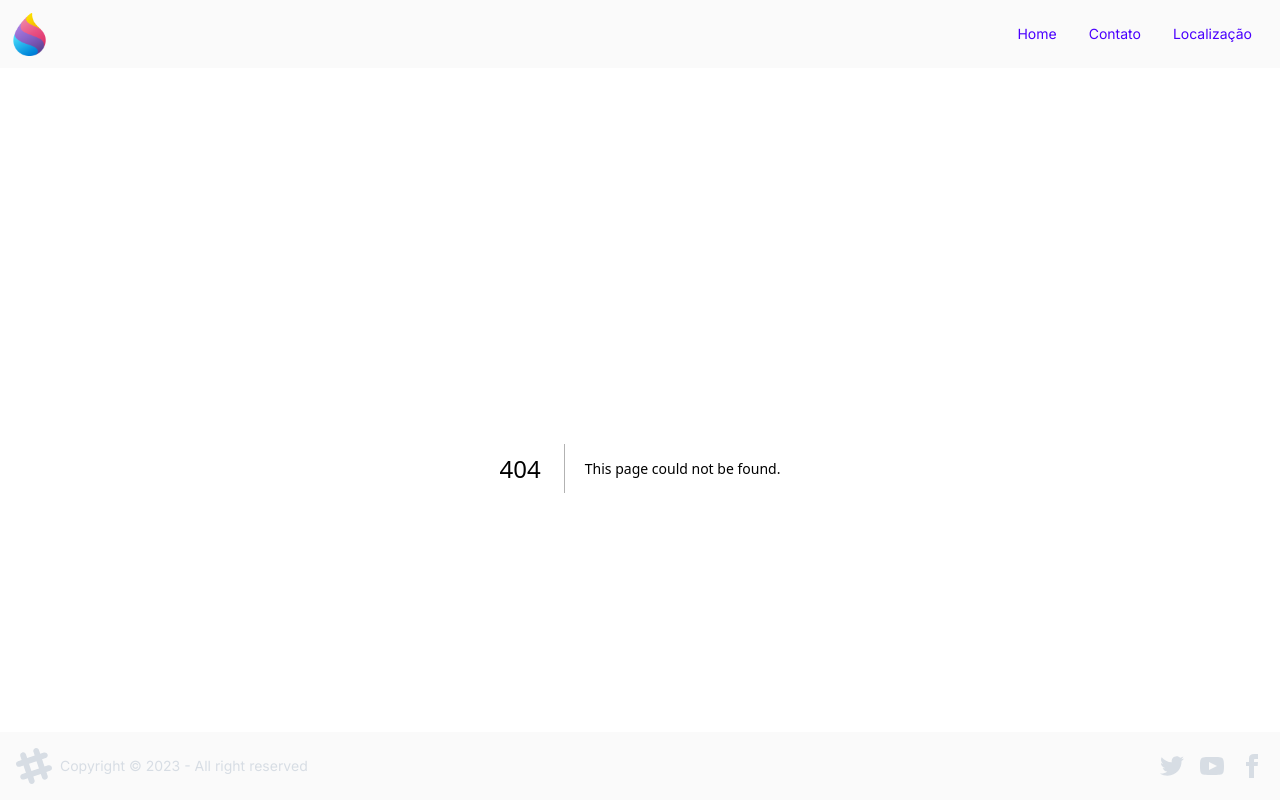
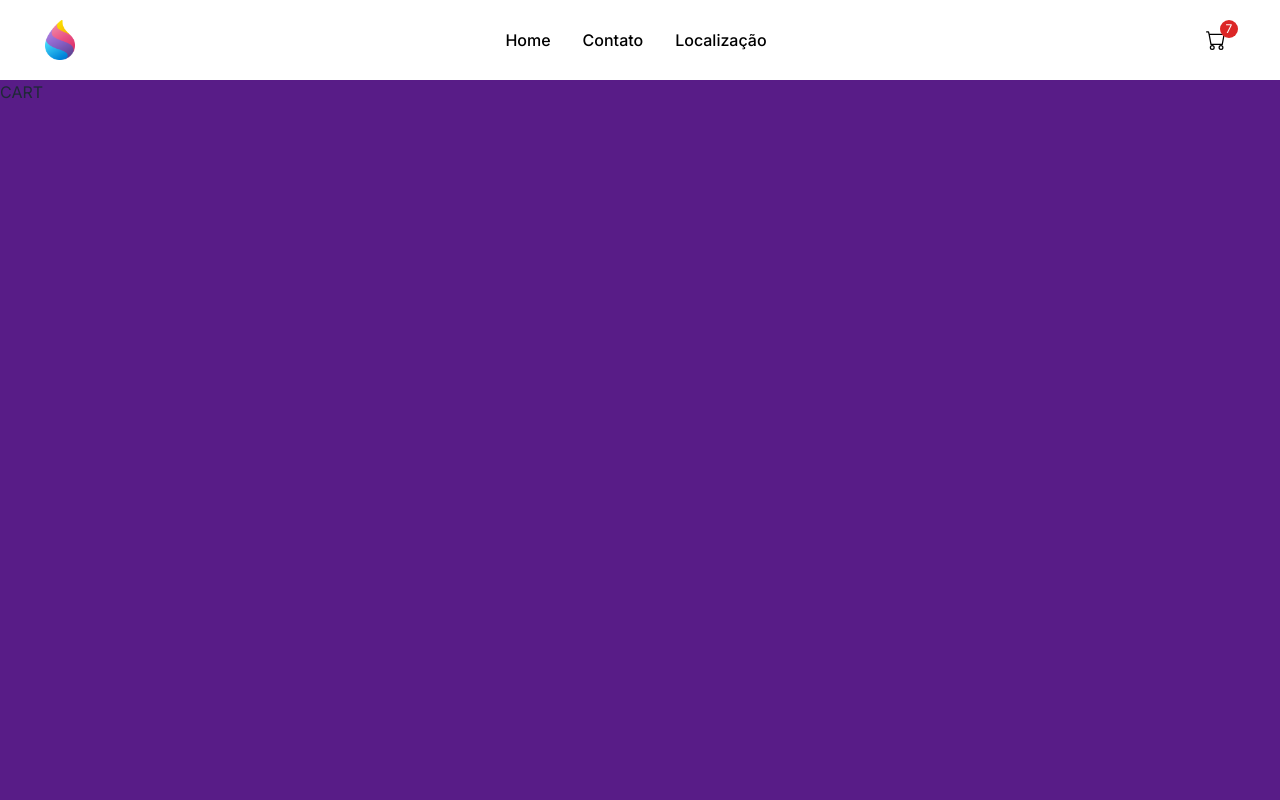
Before and after one commit to RpThiagoluiz/mvp-ecommerce, a Next.js app: page /cart in a window 1280 px wide. Before the commit this address had no page. Shown: the top 800 px of the page. Built offline with nearby package versions, Linux system fonts and the light colour scheme.

Commit message:
feat: adjust pages and structure

```diff
--- a/package.json
+++ b/package.json
@@ -13,7 +13,8 @@
     "dependencies": {
         "next": "14.0.4",
         "react": "^18",
-        "react-dom": "^18"
+        "react-dom": "^18",
+        "react-icons": "^4.12.0"
     },
     "devDependencies": {
         "@types/node": "^20",
--- /dev/null
+++ b/src/app/cart/page.tsx
@@ -0,0 +1,7 @@
+export default function Page() {
+    return (
+        <>
+            <h1>CART</h1>
+        </>
+    )
+}
--- a/src/app/components/footer.tsx
+++ /dev/null
@@ -1,55 +0,0 @@
-export function Footer() {
-    return (
-        <footer className="footer fixed bottom-0 items-center p-4 mt-4 bg-zinc-50 text-neutral-content">
-            <aside className="items-center grid-flow-col">
-                <svg
-                    width="36"
-                    height="36"
-                    viewBox="0 0 24 24"
-                    xmlns="http://www.w3.org/2000/svg"
-                    fillRule="evenodd"
-                    clipRule="evenodd"
-                    className="fill-current"
-                >
-                    <path d="M22.672 15.226l-2.432.811.841 2.515c.33 1.019-.209 2.127-1.23 2.456-1.15.325-2.148-.321-2.463-1.226l-.84-2.518-5.013 1.677.84 2.517c.391 1.203-.434 2.542-1.831 2.542-.88 0-1.601-.564-1.86-1.314l-.842-2.516-2.431.809c-1.135.328-2.145-.317-2.463-1.229-.329-1.018.211-2.127 1.231-2.456l2.432-.809-1.621-4.823-2.432.808c-1.355.384-2.558-.59-2.558-1.839 0-.817.509-1.582 1.327-1.846l2.433-.809-.842-2.515c-.33-1.02.211-2.129 1.232-2.458 1.02-.329 2.13.209 2.461 1.229l.842 2.515 5.011-1.677-.839-2.517c-.403-1.238.484-2.553 1.843-2.553.819 0 1.585.509 1.85 1.326l.841 2.517 2.431-.81c1.02-.33 2.131.211 2.461 1.229.332 1.018-.21 2.126-1.23 2.456l-2.433.809 1.622 4.823 2.433-.809c1.242-.401 2.557.484 2.557 1.838 0 .819-.51 1.583-1.328 1.847m-8.992-6.428l-5.01 1.675 1.619 4.828 5.011-1.674-1.62-4.829z"></path>
-                </svg>
-                <p>Copyright © 2023 - All right reserved</p>
-            </aside>
-            <nav className="grid-flow-col gap-4 md:place-self-center md:justify-self-end">
-                <a>
-                    <svg
-                        xmlns="http://www.w3.org/2000/svg"
-                        width="24"
-                        height="24"
-                        viewBox="0 0 24 24"
-                        className="fill-current"
-                    >
-                        <path d="M24 4.557c-.883.392-1.832.656-2.828.775 1.017-.609 1.798-1.574 2.165-2.724-.951.564-2.005.974-3.127 1.195-.897-.957-2.178-1.555-3.594-1.555-3.179 0-5.515 2.966-4.797 6.045-4.091-.205-7.719-2.165-10.148-5.144-1.29 2.213-.669 5.108 1.523 6.574-.806-.026-1.566-.247-2.229-.616-.054 2.281 1.581 4.415 3.949 4.89-.693.188-1.452.232-2.224.084.626 1.956 2.444 3.379 4.6 3.419-2.07 1.623-4.678 2.348-7.29 2.04 2.179 1.397 4.768 2.212 7.548 2.212 9.142 0 14.307-7.721 13.995-14.646.962-.695 1.797-1.562 2.457-2.549z"></path>
-                    </svg>
-                </a>
-                <a>
-                    <svg
-                        xmlns="http://www.w3.org/2000/svg"
-                        width="24"
-                        height="24"
-                        viewBox="0 0 24 24"
-                        className="fill-current"
-                    >
-                        <path d="M19.615 3.184c-3.604-.246-11.631-.245-15.23 0-3.897.266-4.356 2.62-4.385 8.816.029 6.185.484 8.549 4.385 8.816 3.6.245 11.626.246 15.23 0 3.897-.266 4.356-2.62 4.385-8.816-.029-6.185-.484-8.549-4.385-8.816zm-10.615 12.816v-8l8 3.993-8 4.007z"></path>
-                    </svg>
-                </a>
-                <a>
-                    <svg
-                        xmlns="http://www.w3.org/2000/svg"
-                        width="24"
-                        height="24"
-                        viewBox="0 0 24 24"
-                        className="fill-current"
-                    >
-                        <path d="M9 8h-3v4h3v12h5v-12h3.642l.358-4h-4v-1.667c0-.955.192-1.333 1.115-1.333h2.885v-5h-3.808c-3.596 0-5.192 1.583-5.192 4.615v3.385z"></path>
-                    </svg>
-                </a>
-            </nav>
-        </footer>
-    )
-}
--- a/src/app/components/navbar.tsx
+++ /dev/null
@@ -1,23 +0,0 @@
-import Image from 'next/image'
-
-export function NavBar() {
-    return (
-        <div className="navbar bg-zinc-50">
-            <div className="flex-1">
-                <Image src="/Logo.png" width={43} height={43} alt="wp-dsad" />
-                {/* <a className="btn btn-ghost text-xl">SUA lOGO</a> */}
-            </div>
-            <ul className="menu menu-horizontal px-1">
-                <li className="text-primary">
-                    <a className="hover:!text-primary">Home</a>
-                </li>
-                <li className="text-primary">
-                    <a>Contato</a>
-                </li>
-                <li className="text-primary">
-                    <a>Localização</a>
-                </li>
-            </ul>
-        </div>
-    )
-}
--- /dev/null
+++ b/src/app/contact/page.tsx
@@ -0,0 +1,7 @@
+export default function Page() {
+    return (
+        <>
+            <h1>Contact</h1>
+        </>
+    )
+}
--- a/src/app/layout.tsx
+++ b/src/app/layout.tsx
@@ -1,14 +1,16 @@
 import type { Metadata } from 'next'
 import { Inter } from 'next/font/google'
 import './globals.css'
-import { NavBar } from './components/navbar'
-import { Footer } from './components/footer'
+
+import { Footer } from './components/Footer'
+import { Navbar } from './components/Navbar'
+import { Wrapper } from './layout/Wrapper'
 
 const inter = Inter({ subsets: ['latin'] })
 
 export const metadata: Metadata = {
-    title: 'Create Next App',
-    description: 'Generated by create next app',
+    title: 'Loja Teste # Catalogo',
+    description: 'Calça infantis do 0 ao 16 anos',
 }
 
 export default function RootLayout({
@@ -19,8 +21,9 @@
     return (
         <html lang="pt-br">
             <body className={inter.className}>
-                <NavBar />
-                {children}
+                <Navbar />
+                <Wrapper>{children}</Wrapper>
+
                 <Footer />
             </body>
         </html>
--- /dev/null
+++ b/src/app/layout/Wrapper/index.tsx
@@ -0,0 +1,12 @@
+type Wrapper = {
+    children: React.ReactNode
+    extraStyles?: React.ComponentProps<'div'>['className']
+}
+
+export function Wrapper({ children, extraStyles }: Wrapper) {
+    return (
+        <div className={`bg-purple-900 h-[1850px]  ${extraStyles}`}>
+            {children}
+        </div>
+    )
+}
--- /dev/null
+++ b/src/app/location/page.tsx
@@ -0,0 +1,7 @@
+export default function Page() {
+    return (
+        <>
+            <h1>Location</h1>
+        </>
+    )
+}
--- a/src/app/page.tsx
+++ b/src/app/page.tsx
@@ -1,4 +1,4 @@
-import { Carousel } from './components/carousel'
+import { Carousel } from './components/Carousel'
 
 export default function Home() {
     return (
--- a/tsconfig.json
+++ b/tsconfig.json
@@ -20,7 +20,8 @@
         ],
         "paths": {
             "@/*": ["./src/*"],
-            "components": ["./src/components/*"]
+            "components": ["./src/components/*"],
+            "whitelabel/*": ["./src/app/whitelabel/*"]
         }
     },
     "include": ["next-env.d.ts", "**/*.ts", "**/*.tsx", ".next/types/**/*.ts"],
```
Also changed, not shown: src/app/components/Carousel/index.tsx (renamed from src/app/components/carousel.tsx), 1 other file (tests, documents, lock files or other folders).
